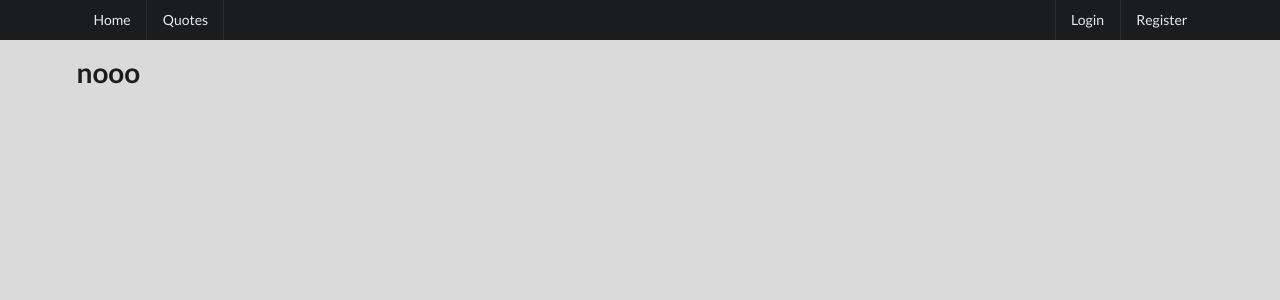
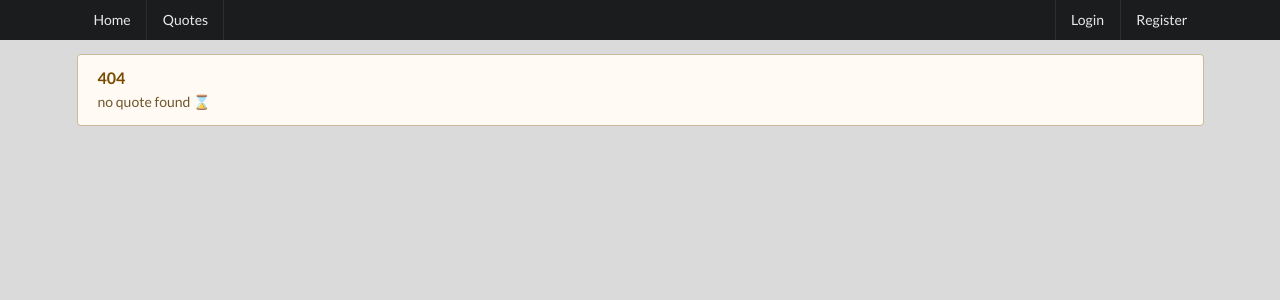
Before and after one commit to daddasoft/FlaskQuotesApi, a Flask app: template templates/index.html in a window 1280 px wide. Shown: the top 300 px of the page. Run offline with Flask 2, Linux system fonts and the light colour scheme; the template is opened without the code that fills it: most values are stand-ins (such as "Sample title", 1, 10 or a date in 2020).

Commit message:
add no quote message 🤗

```diff
--- a/templates/index.html
+++ b/templates/index.html
@@ -85,7 +85,10 @@
   </div>
   <!-- Hello -->
   {%else%}
-  <h1>nooo</h1>
+  <div class="ui warning message">
+    <div class="header">404</div>
+    <p>no quote found ⌛</p>
+  </div>
   {%endif%}
 </div>
 <script src="{{url_for('static',filename='js/axios.min.js')}}"></script>
```
